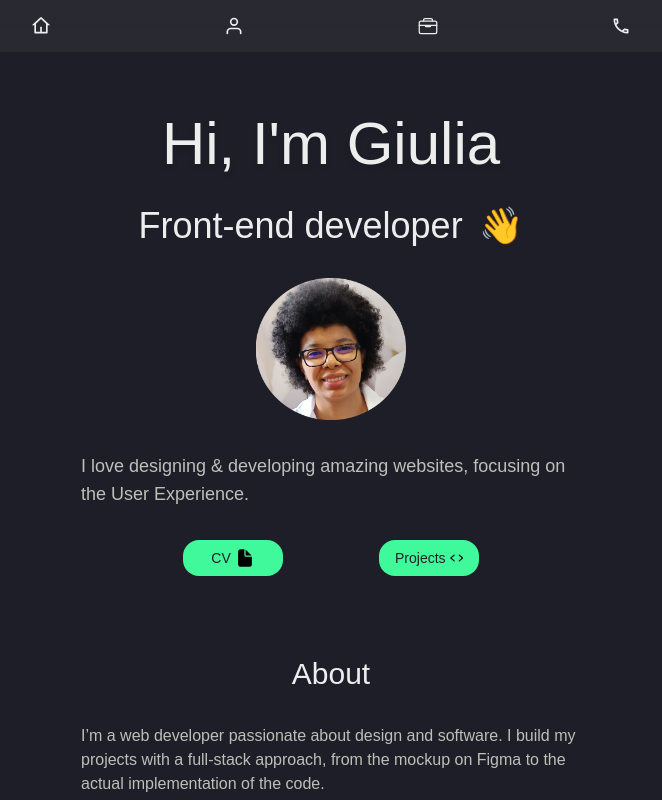
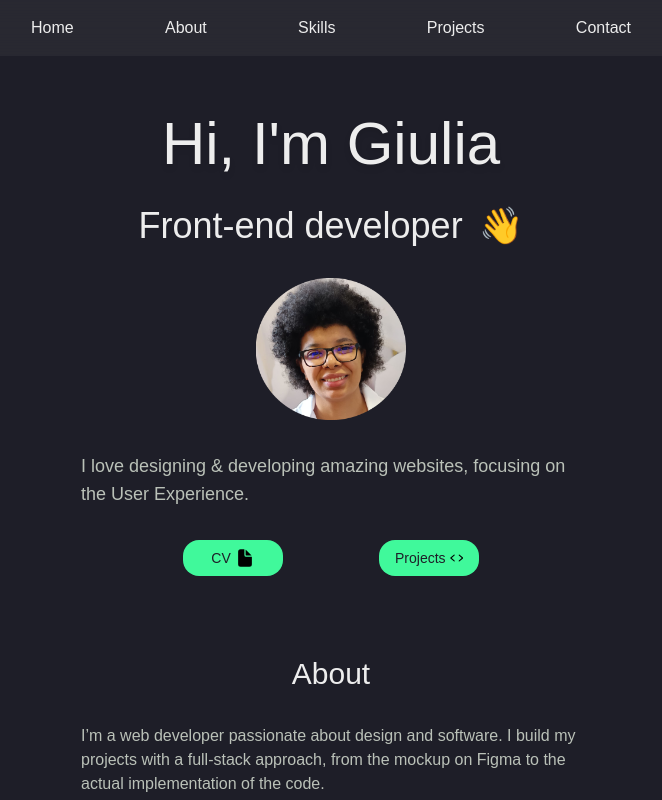
Before and after one commit to giuliadev95/giuliadev.com, a Next.js app: page / in a window 1280 px wide. Shown: the top 800 px of the page, without its empty margins (309-971 px from the left). Built offline with nearby package versions, Linux system fonts and the light colour scheme.

Commit message:
Replace navbar icons with words

```diff
--- a/src/components/About.tsx
+++ b/src/components/About.tsx
@@ -129,133 +129,10 @@ export default function About() {
 
             {/** My skills */}
             <div className="flex flex-col gap-8 pb-20 justify-center items-start max-w-fit mx-auto">
-                <h3 className="text-white text-bold text-3xl scroll-mt-24">
+                <h3 id="skills" className="text-white text-bold text-3xl scroll-mt-24">
                     My skills
                 </h3>
-
-                {/** Languages
-                <div className="flex items-center justify-center gap-4">
-                    <h3 className="text-yellow text-xl">
-                        Languages
-                    </h3>
-                    {/* List of programming languages
-                    <div className="relative group">
-                         <IoLogoJavascript className="text-grayLight text-4xl"/>
-                        <div className="absolute left-1/2 -translate-x-1/2 bottom-full mb-2 hidden group-hover:block bg-gray-800 text-white text-sm rounded px-2 py-1 opacity-0 group-hover:opacity-100 transition-opacity duration-300">
-                            JavaScript
-                        </div>
-                    </div>
-                    <div className="relative group">
-                        <SiTypescript className="text-grayLight text-4xl"/>
-                        <div className="absolute left-1/2 -translate-x-1/2 bottom-full mb-2 hidden group-hover:block bg-gray-800 text-white text-sm rounded px-2 py-1 opacity-0 group-hover:opacity-100 transition-opacity duration-300">
-                            Typescript
-                        </div>
-                    </div>
-                    <div className="relative group">
-                        <IoLogoHtml5 className="text-grayLight text-4xl"/>
-                        <div className="absolute left-1/2 -translate-x-1/2 bottom-full mb-2 text-center hidden group-hover:block bg-gray-800 text-white text-sm rounded px-2 py-1 opacity-0 group-hover:opacity-100 transition-opacity duration-300">
-                            HTML 5
-                        </div>
-                    </div>
-                    <div className="relative group">
-                        <FaCss3Alt className="text-grayLight text-4xl"/>
-                        <div className="absolute left-1/2 -translate-x-1/2 bottom-full mb-2 text-center hidden group-hover:block bg-gray-800 text-white text-sm rounded px-2 py-1 opacity-0 group-hover:opacity-100 transition-opacity duration-300">
-                           CSS 3
-                        </div>
-                    </div>
-
-                </div>
-
-                {/** Frameworks
-                <div className="flex items-center justify-center gap-4">
-                    <h3 className="text-yellow text-xl">
-                        Frameworks
-                    </h3>
-                    {/* List of frameworks
-                    <div className="relative group">
-                        <FaReact className="text-grayLight text-4xl"/>
-                        <div className="absolute left-1/2 -translate-x-1/2 bottom-full mb-2 text-center hidden group-hover:block bg-gray-800 text-white text-sm rounded px-2 py-1 opacity-0 group-hover:opacity-100 transition-opacity duration-300">
-                           React
-                        </div>
-                    </div>
-                    <div className="relative group">
-                        <SiNextdotjs className="text-grayLight text-4xl"/>
-                        <div className="absolute left-1/2 -translate-x-1/2 bottom-full mb-2 text-center hidden group-hover:block bg-gray-800 text-white text-sm rounded px-2 py-1 opacity-0 group-hover:opacity-100 transition-opacity duration-300">
-                            Next.js
-                        </div>
-                    </div>
-                    <div className="relative group">
-                        <RiTailwindCssFill className="text-grayLight text-4xl"/>
-                        <div className="absolute left-1/2 -translate-x-1/2 bottom-full mb-2 text-center hidden group-hover:block bg-gray-800 text-white text-sm rounded px-2 py-1 opacity-0 group-hover:opacity-100 transition-opacity duration-300">
-                           Tailwind CSS
-                        </div>
-                    </div>
-                    <div className="relative group">
-                        <SiBootstrap className="text-grayLight text-4xl"/>
-                        <div className="absolute left-1/2 -translate-x-1/2 bottom-full mb-2 hidden group-hover:block bg-gray-800 text-white text-sm rounded px-2 py-1 opacity-0 group-hover:opacity-100 transition-opacity duration-300">
-                            Bootstrap
-                        </div>
-                    </div>
-                </div>
-                {/** CMS
-                <div className="flex items-center justify-center gap-4">
-                    <h3 className="text-yellow text-xl">CMS</h3>
-                    <div className="relative group">
-                        <SiSanity className="text-grayLight text-4xl"/>
-                        <div className="absolute left-1/2 -translate-x-1/2 bottom-full mb-2 hidden group-hover:block bg-gray-800 text-white text-sm rounded px-2 py-1 opacity-0 group-hover:opacity-100 transition-opacity duration-300">
-                            Sanity
-                        </div>
-                    </div>
-                </div>
-
-                {/** Development tools *
-                <div className="flex items-center justify-center gap-4">
-                    <h3 className="text-yellow text-xl">Tools</h3>
-
-                    {/* List of development tools *
-                    <div className="relative group">
-                        <FaGitAlt className="text-grayLight text-4xl"/>
-                        <div className="absolute left-1/2 -translate-x-1/2 bottom-full mb-2 hidden group-hover:block bg-gray-800 text-white text-sm rounded px-2 py-1 opacity-0 group-hover:opacity-100 transition-opacity duration-300">
-                            Git
-                        </div>
-                    </div>
-                    <div className="relative group">
-                        <FaGithub className="text-grayLight text-4xl"/>
-                        <div className="absolute left-1/2 -translate-x-1/2 bottom-full mb-2 hidden group-hover:block bg-gray-800 text-white text-sm rounded px-2 py-1 opacity-0 group-hover:opacity-100 transition-opacity duration-300">
-                            GitHub
-                        </div>
-                    </div>
-                    <div className="relative group">
-                        <BiLogoVisualStudio className="text-grayLight text-4xl"/>
-                        <div className="absolute left-1/2 -translate-x-1/2 bottom-full mb-2 hidden group-hover:block bg-gray-800 text-white text-sm rounded px-2 py-1 w-[100px] text-center opacity-0 group-hover:opacity-100 transition-opacity duration-300">
-                            Visual Studio Code
-                        </div>
-                    </div>
-                    <div className="relative group">
-                        <SiNetlify className="text-grayLight text-4xl"/>
-                        <div className="absolute left-1/2 -translate-x-1/2 bottom-full mb-2 hidden group-hover:block bg-gray-800 text-white text-sm rounded px-2 py-1 text-center opacity-0 group-hover:opacity-100 transition-opacity duration-300">
-                            Netlify
-                        </div>
-                    </div>
-                    <div className="relative group">
-                        <IoLogoVercel className="text-grayLight text-4xl"/>
-                        <div className="absolute left-1/2 -translate-x-1/2 bottom-full mb-2 hidden group-hover:block bg-gray-800 text-white text-sm rounded px-2 py-1 text-center opacity-0 group-hover:opacity-100 transition-opacity duration-300">
-                            Vercel
-                        </div>
-                    </div>
-                </div>
-                {/* Design tool *
-                <div className="flex items-center justify-center gap-4">
-                    <h3 className="text-yellow text-xl">Design</h3>
-                    <div className="relative group">
-                        <FaFigma className="text-grayLight text-4xl" tabIndex={0}/>
-                        <div className="absolute left-1/2 -translate-x-1/2 bottom-full mb-2 hidden group-hover:block bg-gray-800 text-white text-sm rounded px-2 py-1 opacity-0 group-hover:opacity-100 transition-opacity duration-300">
-                            Figma
-                        </div>
-                    </div>
-                </div>
-                */}
-
+                {/* Skills names */}
                 <div className="flex flex-wrap items-center justify-start gap-4 text-[#97D4C7] font-semibold max-w-[300px] md:max-w-[500px]">
                     <p className="px-2 py-1 w-fit rounded-xl border border-[#97D4C7]"># JavaScript</p>
                     <p className="px-2 py-1 w-fit border border-[#97D4C7] rounded-xl"># TypeScript</p>
@@ -269,6 +146,5 @@ export default function About() {
                 </div>
             </div>
         </div>
-
     )
 }
--- a/src/components/Header.tsx
+++ b/src/components/Header.tsx
@@ -13,19 +13,26 @@ export default function Header () {
             <div className="relative w-full bg-background/80">
                 <div className="absolute inset-0 -z-20 h-full w-full bg-lime-50/5">
                 </div>
-                <nav className="flex items-center justify-between px-5 py-4 text-grayLight border-b-zinc-300>
+                <nav className="flex items-center justify-between px-5 py-4 text-white border-b-zinc-300 font-base text-sm>
                     md:mx-[10rem] lg:mx-[20rem] xxl:mx-[30rem] z-9999 ">
-                    <Link href={"/"}>
-                        <RiHome4Line className="text-white text-xl  xxl:text-3xl hover:text-green hover:cursor-pointer  hover:scale-110 transition-all duration-300"/>
+                    <Link href={"/"} className="">
+                        {/* <RiHome4Line className="text-white text-xl  xxl:text-3xl hover:text-green hover:cursor-pointer  hover:scale-110 transition-all duration-300"/> */}
+                    Home
                     </Link>
                     <Link href={"/#about"}>
-                        <FiUser className="text-white text-xl xxl:text-3xl hover:text-green  hover:scale-110 transition-all duration-300"/>
+                        {/* <FiUser className="text-white text-xl xxl:text-3xl hover:text-green  hover:scale-110 transition-all duration-300"/> */}
+                        About
+                    </Link>
+                    <Link href={"/#skills"}>
+                        Skills
                     </Link>
                     <Link href={"/#projects"}>
-                        <IoBriefcaseOutline className="text-white text-xl xxl:text-3xl hover:text-green  hover:scale-110 transition-all duration-300"/>
+                        {/* <IoBriefcaseOutline className="text-white text-xl xxl:text-3xl hover:text-green  hover:scale-110 transition-all duration-300"/> */}
+                        Projects
                     </Link>
                     <Link href={"/#contact"}>
-                        <MdOutlineLocalPhone className="text-white text-xl xxl:text-3xl hover:text-green  hover:scale-110 transition-all duration-300"/>
+                        {/* <MdOutlineLocalPhone className="text-white text-xl xxl:text-3xl hover:text-green  hover:scale-110 transition-all duration-300"/>  */}
+                        Contact
                     </Link>
                 </nav>
             </div>
```
